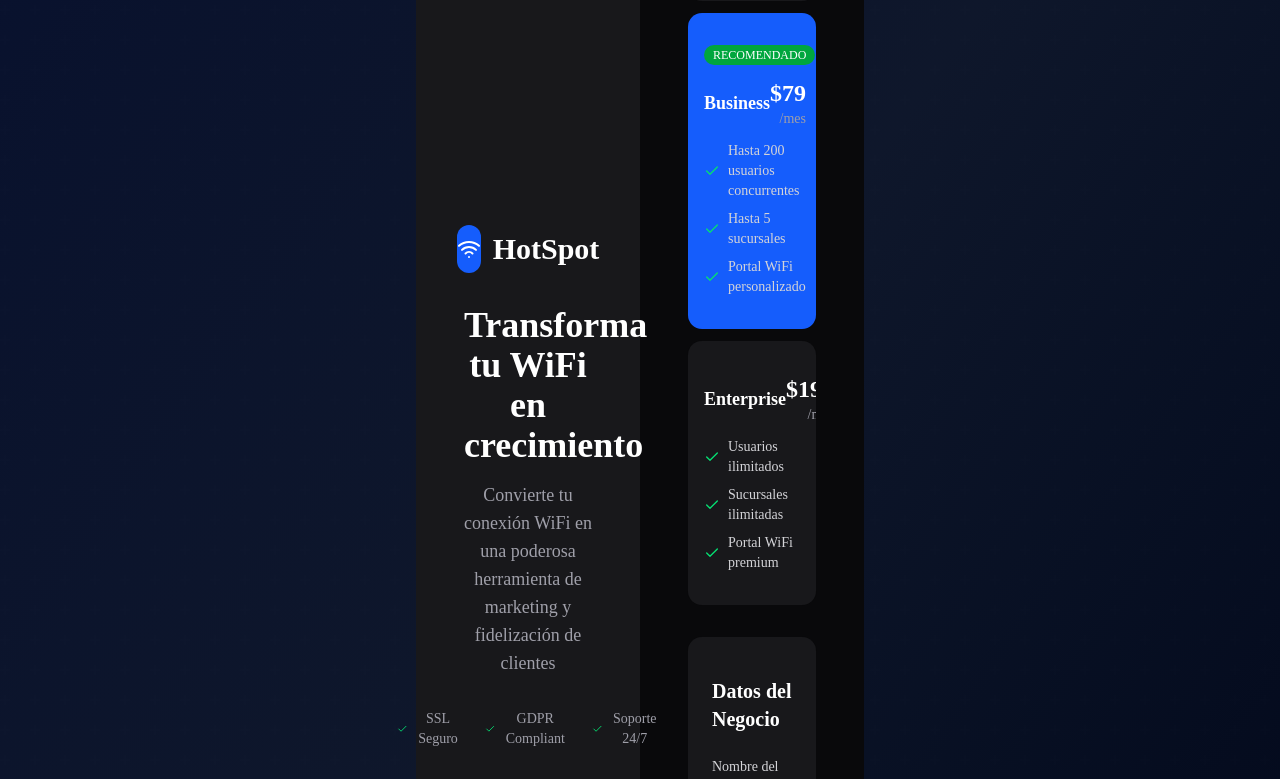
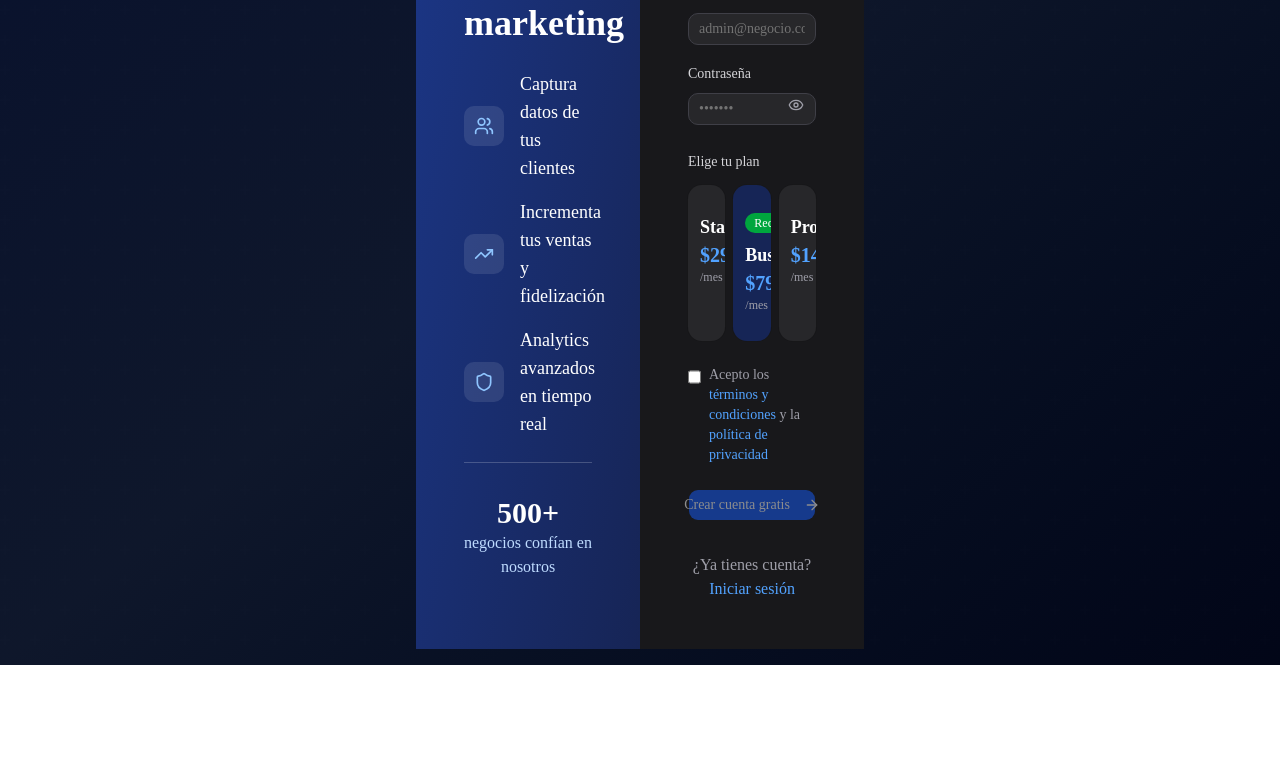
Before and after one commit to misterfluxec/hotspot-saas, a Next.js app in the folder apps/dashboard/: page /register in a window 1280 px wide. Shown: the part 415-1194 px from the top of the page. After the commit the page ends 1080 px from the top, so only its background shows below. Built offline with nearby package versions, Linux system fonts and the light colour scheme.

Commit message:
fix: rediseno registro y corregir error nuevo cliente

```diff
--- a/apps/dashboard/src/app/(auth)/register/page.tsx
+++ b/apps/dashboard/src/app/(auth)/register/page.tsx
@@ -8,7 +8,7 @@ import { Input } from '@/components/ui/input';
 import { Label } from '@/components/ui/label';
 import { Select, SelectContent, SelectItem, SelectTrigger, SelectValue } from '@/components/ui/select';
 import { Badge } from '@/components/ui/badge';
-import { Check, Wifi, ArrowRight } from 'lucide-react';
+import { Check, Wifi, Users, TrendingUp, Shield, ArrowRight, Eye, EyeOff } from 'lucide-react';
 
 interface Plan {
   id: string;
@@ -45,8 +45,8 @@ const plans: Plan[] = [
   },
   {
     id: 'enterprise',
-    name: 'Enterprise',
-    price: 199,
+    name: 'Pro',
+    price: 149,
     features: [
       'Usuarios ilimitados',
       'Sucursales ilimitadas',
@@ -73,19 +73,20 @@ export default function RegisterPage() {
   const router = useRouter();
   const [selectedPlan, setSelectedPlan] = useState<string>('business');
   const [isLoading, setIsLoading] = useState(false);
+  const [showPassword, setShowPassword] = useState(false);
   const [formData, setFormData] = useState({
     businessName: '',
     businessType: '',
     email: '',
     password: '',
-    confirmPassword: ''
+    acceptTerms: false
   });
 
   const handleSubmit = async (e: React.FormEvent) => {
     e.preventDefault();
 
-    if (formData.password !== formData.confirmPassword) {
-      alert('Las contraseñas no coinciden');
+    if (!formData.acceptTerms) {
+      alert('Debes aceptar los términos y condiciones');
       return;
     }
 
@@ -120,119 +121,82 @@ export default function RegisterPage() {
   };
 
   return (
-    <div className="min-h-screen bg-zinc-950 flex">
-      <div className="flex flex-col lg:flex-row w-full">
+    <div className="min-h-screen bg-zinc-950">
+      <div className="grid grid-cols-1 lg:grid-cols-2 min-h-screen">
 
-        {/* Left Column - Visual Section */}
-        <div className="hidden lg:flex lg:w-1/2 bg-zinc-900 items-center justify-center p-12">
-          <div className="max-w-md w-full text-center space-y-8">
+        {/* Left Column - Hero Section */}
+        <div className="hidden lg:flex bg-gradient-to-br from-blue-900 to-blue-950 items-center justify-center p-12">
+          <div className="max-w-lg w-full text-center space-y-8">
             {/* Logo */}
             <div className="flex items-center justify-center space-x-3">
-              <div className="w-12 h-12 bg-blue-600 rounded-xl flex items-center justify-center">
+              <div className="w-12 h-12 bg-white/20 rounded-xl flex items-center justify-center">
                 <Wifi className="w-6 h-6 text-white" />
               </div>
-              <span className="text-3xl font-bold text-white">HotSpot</span>
+              <span className="text-3xl font-bold text-white">HotSpot SaaS</span>
             </div>
 
             {/* Hero Text */}
-            <div className="space-y-4">
-              <h1 className="text-4xl font-bold text-white">
-                Transforma tu WiFi en crecimiento
+            <div className="space-y-6">
+              <h1 className="text-4xl font-bold text-white leading-tight">
+                Transforma tu WiFi en una herramienta de marketing
               </h1>
-              <p className="text-lg text-zinc-400">
-                Convierte tu conexión WiFi en una poderosa herramienta de marketing y fidelización de clientes
-              </p>
+
+              {/* Benefits */}
+              <div className="space-y-4 text-left">
+                <div className="flex items-center space-x-4">
+                  <div className="w-10 h-10 bg-white/10 rounded-lg flex items-center justify-center flex-shrink-0">
+                    <Users className="w-5 h-5 text-blue-300" />
+                  </div>
+                  <span className="text-white text-lg">Captura datos de tus clientes</span>
                 </div>
 
-            {/* Trust Indicators */}
-            <div className="flex items-center justify-center space-x-6 text-sm text-zinc-400">
-              <div className="flex items-center space-x-2">
-                <Check className="w-4 h-4 text-green-400" />
-                <span>SSL Seguro</span>
+                <div className="flex items-center space-x-4">
+                  <div className="w-10 h-10 bg-white/10 rounded-lg flex items-center justify-center flex-shrink-0">
+                    <TrendingUp className="w-5 h-5 text-blue-300" />
                   </div>
-              <div className="flex items-center space-x-2">
-                <Check className="w-4 h-4 text-green-400" />
-                <span>GDPR Compliant</span>
+                  <span className="text-white text-lg">Incrementa tus ventas y fidelización</span>
                 </div>
-              <div className="flex items-center space-x-2">
-                <Check className="w-4 h-4 text-green-400" />
-                <span>Soporte 24/7</span>
+
+                <div className="flex items-center space-x-4">
+                  <div className="w-10 h-10 bg-white/10 rounded-lg flex items-center justify-center flex-shrink-0">
+                    <Shield className="w-5 h-5 text-blue-300" />
+                  </div>
+                  <span className="text-white text-lg">Analytics avanzados en tiempo real</span>
+                </div>
+              </div>
+
+              {/* Stat */}
+              <div className="pt-8 border-t border-white/20">
+                <div className="text-3xl font-bold text-white">500+</div>
+                <div className="text-blue-200">negocios confían en nosotros</div>
               </div>
             </div>
           </div>
         </div>
 
         {/* Right Column - Form Section */}
-        <div className="w-full lg:w-1/2 flex items-center justify-center p-6 lg:p-12">
+        <div className="bg-zinc-900 flex items-center justify-center p-6 lg:p-12">
           <div className="w-full max-w-md space-y-8">
 
-            {/* Plans Selection */}
-            <div>
-              <h2 className="text-2xl font-bold text-white mb-6">Elige tu Plan</h2>
-              <div className="space-y-3">
-                {plans.map((plan) => (
-                  <Card
-                    key={plan.id}
-                    onClick={() => setSelectedPlan(plan.id)}
-                    className={`cursor-pointer transition-all duration-200 ${
-                      selectedPlan === plan.id
-                        ? 'bg-blue-600 border-blue-500'
-                        : 'bg-zinc-900 border-zinc-700 hover:border-zinc-600'
-                    }`}
-                  >
-                    <CardContent className="p-4">
-                      {plan.recommended && (
-                        <div className="mb-3">
-                          <Badge className="bg-green-600 text-white">
-                            RECOMENDADO
-                          </Badge>
-                        </div>
-                      )}
-
-                      <div className="flex items-center justify-between mb-3">
-                        <h3 className="text-lg font-bold text-white">
-                          {plan.name}
-                        </h3>
-                        <div className="text-right">
-                          <div className="text-2xl font-bold text-white">
-                            ${plan.price}
-                          </div>
-                          <div className="text-sm text-zinc-400">/mes</div>
-                        </div>
-                      </div>
-
-                      <div className="space-y-2">
-                        {plan.features.slice(0, 3).map((feature, index) => (
-                          <div key={index} className="flex items-center space-x-2">
-                            <Check className="w-4 h-4 text-green-400 flex-shrink-0" />
-                            <span className="text-sm text-zinc-300">
-                              {feature}
-                            </span>
-                          </div>
-                        ))}
-                      </div>
-                    </CardContent>
-                  </Card>
-                ))}
-              </div>
+            {/* Header */}
+            <div className="text-center space-y-2">
+              <h2 className="text-3xl font-bold text-white">Crear cuenta gratis</h2>
+              <p className="text-zinc-400">14 días sin tarjeta</p>
             </div>
 
             {/* Registration Form */}
-            <Card className="bg-zinc-900 border-zinc-700">
-              <CardContent className="p-6">
-                <h3 className="text-xl font-bold text-white mb-6">Datos del Negocio</h3>
             <form onSubmit={handleSubmit} className="space-y-6">
               <div className="space-y-4">
                 <div>
                   <Label htmlFor="businessName" className="text-zinc-300 text-sm font-medium">
-                        Nombre del Negocio
+                    Nombre del negocio
                   </Label>
                   <Input
                     id="businessName"
                     type="text"
                     value={formData.businessName}
                     onChange={(e) => setFormData(prev => ({ ...prev, businessName: e.target.value }))}
-                        className="mt-2 bg-zinc-800 border-zinc-600 text-white focus:border-blue-500"
+                    className="mt-2 bg-zinc-800 border-zinc-700 text-white focus:border-blue-500"
                     placeholder="Mi Restaurante S.A."
                     required
                   />
@@ -240,13 +204,13 @@ export default function RegisterPage() {
 
                 <div>
                   <Label htmlFor="businessType" className="text-zinc-300 text-sm font-medium">
-                        Tipo de Negocio
+                    Tipo de negocio
                   </Label>
                   <Select value={formData.businessType} onValueChange={(value) => setFormData(prev => ({ ...prev, businessType: value }))}>
-                        <SelectTrigger className="mt-2 bg-zinc-800 border-zinc-600 text-white focus:border-blue-500">
+                    <SelectTrigger className="mt-2 bg-zinc-800 border-zinc-700 text-white focus:border-blue-500">
                       <SelectValue placeholder="Selecciona tu tipo" />
                     </SelectTrigger>
-                        <SelectContent className="bg-zinc-800 border-zinc-600">
+                    <SelectContent className="bg-zinc-800 border-zinc-700">
                       {businessTypes.map((type) => (
                         <SelectItem key={type} value={type} className="text-white hover:bg-zinc-700">
                           {type}
@@ -258,56 +222,95 @@ export default function RegisterPage() {
 
                 <div>
                   <Label htmlFor="email" className="text-zinc-300 text-sm font-medium">
-                        Email Administrador
+                    Email administrador
                   </Label>
                   <Input
                     id="email"
                     type="email"
                     value={formData.email}
                     onChange={(e) => setFormData(prev => ({ ...prev, email: e.target.value }))}
-                        className="mt-2 bg-zinc-800 border-zinc-600 text-white focus:border-blue-500"
+                    className="mt-2 bg-zinc-800 border-zinc-700 text-white focus:border-blue-500"
                     placeholder="admin@negocio.com"
                     required
                   />
                 </div>
 
-                    <div className="grid grid-cols-1 md:grid-cols-2 gap-4">
                 <div>
                   <Label htmlFor="password" className="text-zinc-300 text-sm font-medium">
                     Contraseña
                   </Label>
+                  <div className="relative">
                     <Input
                       id="password"
-                          type="password"
+                      type={showPassword ? "text" : "password"}
                       value={formData.password}
                       onChange={(e) => setFormData(prev => ({ ...prev, password: e.target.value }))}
-                          className="mt-2 bg-zinc-800 border-zinc-600 text-white focus:border-blue-500"
+                      className="mt-2 bg-zinc-800 border-zinc-700 text-white focus:border-blue-500 pr-10"
                       placeholder="•••••••"
                       required
                     />
-                      </div>
-
-                      <div>
-                        <Label htmlFor="confirmPassword" className="text-zinc-300 text-sm font-medium">
-                          Confirmar Contraseña
-                        </Label>
-                        <Input
-                          id="confirmPassword"
-                          type="password"
-                          value={formData.confirmPassword}
-                          onChange={(e) => setFormData(prev => ({ ...prev, confirmPassword: e.target.value }))}
-                          className="mt-2 bg-zinc-800 border-zinc-600 text-white focus:border-blue-500"
-                          placeholder="•••••••"
-                          required
-                        />
+                    <button
+                      type="button"
+                      onClick={() => setShowPassword(!showPassword)}
+                      className="absolute right-3 top-1/2 transform -translate-y-1/2 text-zinc-400 hover:text-white"
+                    >
+                      {showPassword ? <EyeOff className="w-4 h-4" /> : <Eye className="w-4 h-4" />}
+                    </button>
                   </div>
                 </div>
               </div>
 
+              {/* Plans Selection */}
+              <div>
+                <Label className="text-zinc-300 text-sm font-medium">Elige tu plan</Label>
+                <div className="mt-3 grid grid-cols-3 gap-2">
+                  {plans.map((plan) => (
+                    <Card
+                      key={plan.id}
+                      onClick={() => setSelectedPlan(plan.id)}
+                      className={`cursor-pointer transition-all duration-200 ${
+                        selectedPlan === plan.id
+                          ? 'border-blue-500 bg-blue-950'
+                          : 'border-zinc-700 bg-zinc-800 hover:border-zinc-600'
+                      }`}
+                    >
+                      <CardContent className="p-3 text-center">
+                        {plan.recommended && (
+                          <div className="mb-2">
+                            <Badge className="bg-green-600 text-white text-xs">
+                              Recomendado
+                            </Badge>
+                          </div>
+                        )}
+                        <div className="text-lg font-bold text-white">{plan.name}</div>
+                        <div className="text-xl font-bold text-blue-400">${plan.price}</div>
+                        <div className="text-xs text-zinc-400">/mes</div>
+                      </CardContent>
+                    </Card>
+                  ))}
+                </div>
+              </div>
+
+              {/* Terms Checkbox */}
+              <div className="flex items-start space-x-2">
+                <input
+                  type="checkbox"
+                  id="terms"
+                  checked={formData.acceptTerms}
+                  onChange={(e) => setFormData(prev => ({ ...prev, acceptTerms: e.target.checked }))}
+                  className="mt-1 w-4 h-4 text-blue-600 bg-zinc-800 border-zinc-600 rounded focus:ring-blue-500"
+                  required
+                />
+                <Label htmlFor="terms" className="text-sm text-zinc-400">
+                  Acepto los <a href="#" className="text-blue-400 hover:text-blue-300">términos y condiciones</a> y la <a href="#" className="text-blue-400 hover:text-blue-300">política de privacidad</a>
+                </Label>
+              </div>
+
+              {/* Submit Button */}
               <Button
                 type="submit"
-                    disabled={isLoading || !formData.businessName || !formData.businessType || !formData.email}
-                    className="w-full bg-blue-600 hover:bg-blue-700 text-white font-medium py-3 transition-colors duration-200 flex items-center justify-center space-x-2"
+                disabled={isLoading || !formData.businessName || !formData.businessType || !formData.email || !formData.acceptTerms}
+                className="w-full bg-blue-600 hover:bg-blue-500 text-white font-medium py-3 transition-colors duration-200 flex items-center justify-center space-x-2"
               >
                 {isLoading ? (
                   <>
@@ -316,21 +319,19 @@ export default function RegisterPage() {
                   </>
                 ) : (
                   <>
-                        <span>Crear Cuenta</span>
+                    <span>Crear cuenta gratis</span>
                     <ArrowRight className="w-4 h-4" />
                   </>
                 )}
               </Button>
             </form>
-              </CardContent>
-            </Card>
 
             {/* Login Link */}
             <div className="text-center">
               <p className="text-zinc-400">
-                ¿Ya tienes una cuenta?{' '}
+                ¿Ya tienes cuenta?{' '}
                 <a href="/login" className="text-blue-400 hover:text-blue-300 transition-colors font-medium">
-                  Inicia sesión aquí
+                  Iniciar sesión
                 </a>
               </p>
             </div>
--- /dev/null
+++ b/apps/dashboard/src/app/api/admin/clients/route.ts
@@ -0,0 +1,119 @@
+import { NextRequest, NextResponse } from 'next/server';
+import { PrismaClient } from '@prisma/client';
+import bcrypt from 'bcryptjs';
+import { generateJWT } from '@/lib/auth';
+
+const prisma = new PrismaClient();
+
+export async function POST(request: NextRequest) {
+  try {
+    const { businessName, email, planId } = await request.json();
+
+    // Validar datos requeridos
+    if (!businessName || !email || !planId) {
+      return NextResponse.json(
+        { message: 'Faltan datos requeridos' },
+        { status: 400 }
+      );
+    }
+
+    // Verificar si ya existe un usuario con ese email
+    const existingUser = await prisma.user.findFirst({
+      where: {
+        email: email.toLowerCase(),
+      },
+    });
+
+    if (existingUser) {
+      return NextResponse.json(
+        { message: 'Ya existe un usuario con ese email' },
+        { status: 400 }
+      );
+    }
+
+    // Obtener el plan
+    const plan = await prisma.plan.findUnique({
+      where: { id: planId },
+    });
+
+    if (!plan) {
+      return NextResponse.json(
+        { message: 'Plan no encontrado' },
+        { status: 400 }
+      );
+    }
+
+    // Hashear contraseña temporal (se enviará por email)
+    const tempPassword = Math.random().toString(36).slice(-8);
+    const passwordHash = await bcrypt.hash(tempPassword, 12);
+
+    // Crear tenant
+    const tenant = await prisma.tenant.create({
+      data: {
+        name: businessName,
+        slug: businessName.toLowerCase().replace(/[^a-z0-9]/g, '-'),
+        billingEmail: email.toLowerCase(),
+        status: 'trial',
+        businessType: 'Otro', // Valor por defecto, puede ser ajustado
+      },
+    });
+
+    // Crear usuario administrador
+    const user = await prisma.user.create({
+      data: {
+        email: email.toLowerCase(),
+        passwordHash,
+        role: 'admin',
+        tenantId: tenant.id,
+        name: 'Administrador', // Nombre por defecto
+      },
+    });
+
+    // Crear suscripción trial (14 días)
+    const trialEndDate = new Date();
+    trialEndDate.setDate(trialEndDate.getDate() + 14);
+
+    const subscription = await prisma.subscription.create({
+      data: {
+        tenantId: tenant.id,
+        planId: planId,
+        status: 'trial',
+        currentPeriodEnd: trialEndDate,
+        amountUsd: 0, // Free durante trial
+      },
+    });
+
+    // Generar JWT para el nuevo usuario
+    const token = await generateJWT({
+      userId: user.id,
+      tenantId: tenant.id,
+      role: user.role,
+      email: user.email,
+    });
+
+    // TODO: Enviar email con credenciales temporales
+    console.log(`
+      🔐 NUEVO CLIENTE CREADO:
+      Tenant: ${businessName}
+      Email: ${email}
+      Contraseña temporal: ${tempPassword}
+      Plan: ${plan.name}
+      Trial hasta: ${trialEndDate.toLocaleDateString('es-ES')}
+    `);
+
+    return NextResponse.json({
+      success: true,
+      tenantId: tenant.id,
+      userId: user.id,
+      subscriptionId: subscription.id,
+      tempPassword, // Solo para desarrollo, en producción enviar por email
+    });
+
+  } catch (error) {
+    console.error('Error creando cliente:', error);
+    return NextResponse.json(
+      { message: 'Error interno del servidor' },
+      { status: 500 }
+    );
+  }
+}
--- /dev/null
+++ b/apps/dashboard/src/app/dashboard/clientes/nuevo/page.tsx
@@ -0,0 +1,156 @@
+'use client';
+
+import { useState } from 'react';
+import { useRouter } from 'next/navigation';
+import { Button } from '@/components/ui/button';
+import { Input } from '@/components/ui/input';
+import { Label } from '@/components/ui/label';
+import { Select, SelectContent, SelectItem, SelectTrigger, SelectValue } from '@/components/ui/select';
+import { ArrowLeft, Save } from 'lucide-react';
+
+const plans = [
+  { id: 'starter', name: 'Starter', price: 29 },
+  { id: 'business', name: 'Business', price: 79 },
+  { id: 'enterprise', name: 'Pro', price: 149 }
+];
+
+export default function NuevoClientePage() {
+  const router = useRouter();
+  const [isLoading, setIsLoading] = useState(false);
+  const [formData, setFormData] = useState({
+    businessName: '',
+    email: '',
+    planId: 'business'
+  });
+
+  const handleSubmit = async (e: React.FormEvent) => {
+    e.preventDefault();
+    setIsLoading(true);
+
+    try {
+      const response = await fetch('/api/admin/clients', {
+        method: 'POST',
+        headers: {
+          'Content-Type': 'application/json',
+        },
+        body: JSON.stringify(formData),
+      });
+
+      if (response.ok) {
+        const result = await response.json();
+        router.push(`/dashboard/clientes/${result.tenantId}`);
+      } else {
+        const error = await response.json();
+        alert(error.message || 'Error al crear cliente');
+      }
+    } catch (error) {
+      alert('Error de conexión');
+    } finally {
+      setIsLoading(false);
+    }
+  };
+
+  return (
+    <div className="max-w-2xl mx-auto space-y-6">
+      {/* Header */}
+      <div className="flex items-center space-x-4">
+        <Button
+          variant="ghost"
+          onClick={() => router.back()}
+          className="text-slate-400 hover:text-white"
+        >
+          <ArrowLeft className="w-4 h-4 mr-2" />
+          Volver
+        </Button>
+        <div>
+          <h1 className="text-2xl font-bold text-white">Nuevo Cliente</h1>
+          <p className="text-slate-400">Crea una nueva cuenta para un cliente</p>
+        </div>
+      </div>
+
+      {/* Form */}
+      <div className="bg-slate-900 border border-slate-800 rounded-xl p-6">
+        <form onSubmit={handleSubmit} className="space-y-6">
+          <div className="space-y-4">
+            <div>
+              <Label htmlFor="businessName" className="text-slate-300 text-sm font-medium">
+                Nombre del Negocio
+              </Label>
+              <Input
+                id="businessName"
+                type="text"
+                value={formData.businessName}
+                onChange={(e) => setFormData(prev => ({ ...prev, businessName: e.target.value }))}
+                className="mt-2 bg-slate-800 border-slate-700 text-white focus:border-blue-500"
+                placeholder="Mi Restaurante S.A."
+                required
+              />
+            </div>
+
+            <div>
+              <Label htmlFor="email" className="text-slate-300 text-sm font-medium">
+                Email del Administrador
+              </Label>
+              <Input
+                id="email"
+                type="email"
+                value={formData.email}
+                onChange={(e) => setFormData(prev => ({ ...prev, email: e.target.value }))}
+                className="mt-2 bg-slate-800 border-slate-700 text-white focus:border-blue-500"
+                placeholder="admin@negocio.com"
+                required
+              />
+            </div>
+
+            <div>
+              <Label htmlFor="plan" className="text-slate-300 text-sm font-medium">
+                Plan Inicial
+              </Label>
+              <Select value={formData.planId} onValueChange={(value) => setFormData(prev => ({ ...prev, planId: value }))}>
+                <SelectTrigger className="mt-2 bg-slate-800 border-slate-700 text-white focus:border-blue-500">
+                  <SelectValue placeholder="Selecciona un plan" />
+                </SelectTrigger>
+                <SelectContent className="bg-slate-800 border-slate-700">
+                  {plans.map((plan) => (
+                    <SelectItem key={plan.id} value={plan.id} className="text-white hover:bg-slate-700">
+                      {plan.name} - ${plan.price}/mes
+                    </SelectItem>
+                  ))}
+                </SelectContent>
+              </Select>
+            </div>
+          </div>
+
+          <div className="flex items-center justify-between pt-6 border-t border-slate-800">
+            <Button
+              type="button"
+              variant="ghost"
+              onClick={() => router.back()}
+              className="text-slate-400 hover:text-white"
+            >
+              Cancelar
+            </Button>
+
+            <Button
+              type="submit"
+              disabled={isLoading || !formData.businessName || !formData.email}
+              className="bg-blue-600 hover:bg-blue-700 text-white transition-colors flex items-center space-x-2"
+            >
+              {isLoading ? (
+                <>
+                  <div className="w-4 h-4 border-2 border-white/30 border-t-transparent rounded-full animate-spin"></div>
+                  <span>Creando cliente...</span>
+                </>
+              ) : (
+                <>
+                  <Save className="w-4 h-4" />
+                  <span>Crear Cliente</span>
+                </>
+              )}
+            </Button>
+          </div>
+        </form>
+      </div>
+    </div>
+  );
+}
```
Lines whose indentation alone changed are shown as unchanged.
